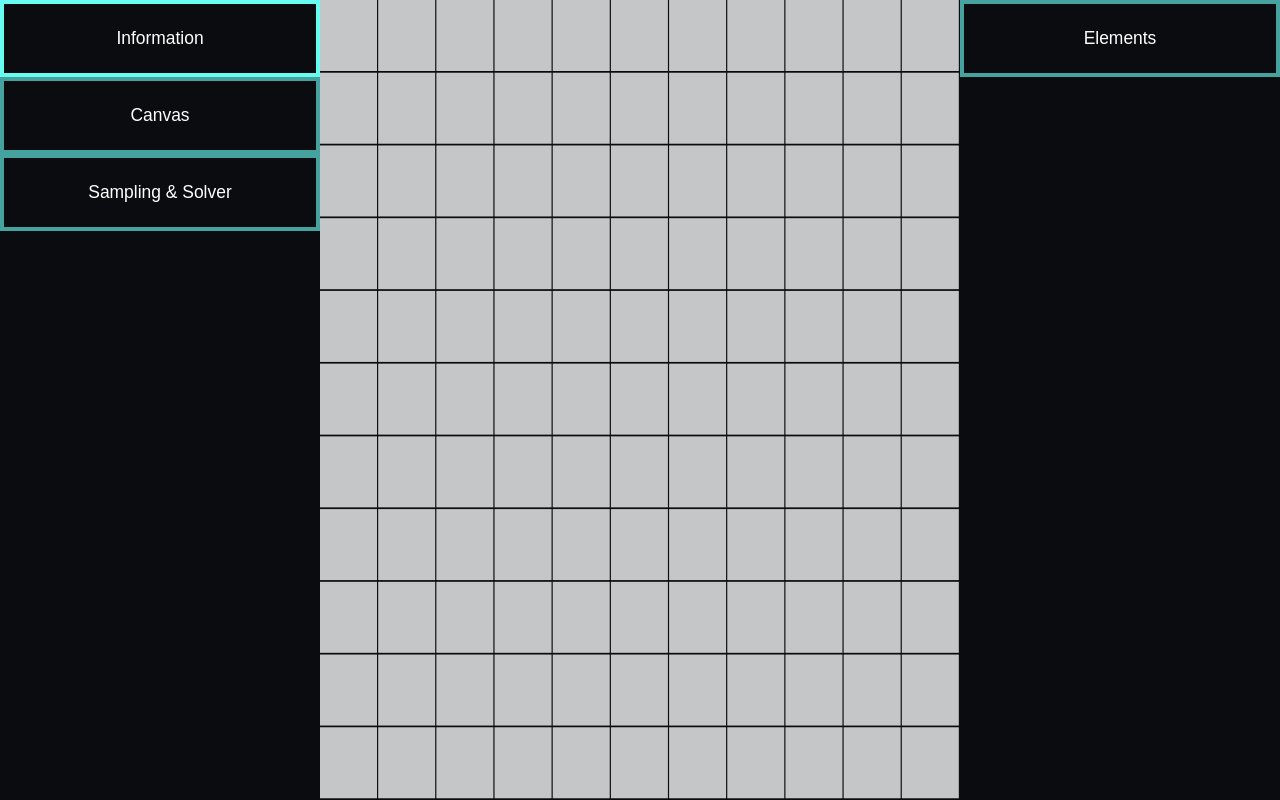
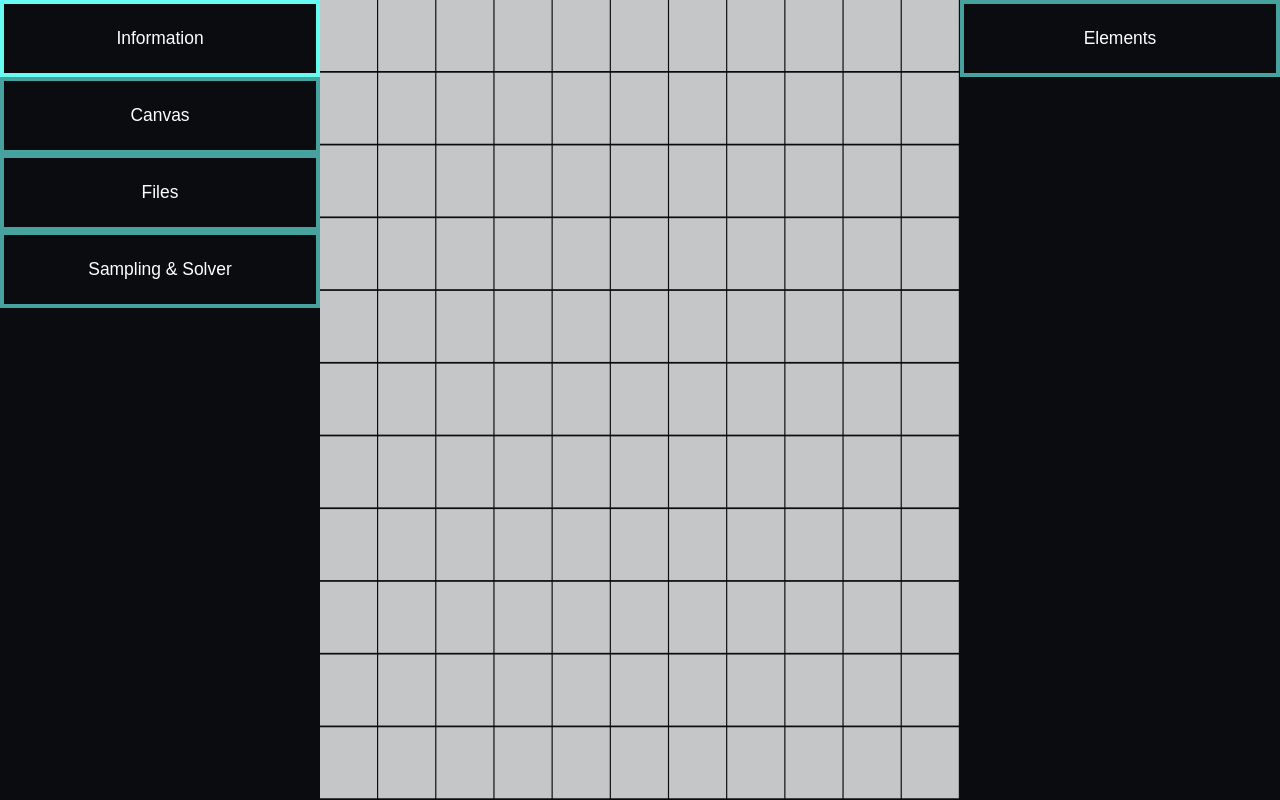
Before and after one commit to miki4920/OptimalCameraPlacement, a Flask app: page / in a window 1280 px wide. Run offline with Flask 2, Linux system fonts and the light colour scheme; some libraries are stand-ins or nearby versions.

Commit message:
Added wrapped for file uploading

```diff
--- a/templates/environment.html
+++ b/templates/environment.html
@@ -29,6 +29,17 @@
                 <label for="height">Height</label>
                 <input id="height" autocomplete="off">
                 <button onclick="environment.update_board()" class="execute">Create New Canvas</button>
+            </section>
+        </div>
+        <button class="collapsible">Files</button>
+        <div class="wrapper">
+            <section>
+                <button class="execute" onclick="document.getElementById('camera_upload').click()">Upload Cameras</button>
+                <button class="execute" onclick="document.getElementById('sample_upload').click()">Upload Samples</button>
+                <button class="execute" onclick="environment.update_environment_based_on_files()">Update Environment</button>
+                <input id="camera_upload" type="file" class="file" accept=".txt"/>
+                <input id="sample_upload" type="file" class="file" accept=".txt"/>
+                <button class="execute">Download Environment</button>
             </section>
         </div>
         <button class="collapsible">Sampling & Solver</button>
```
